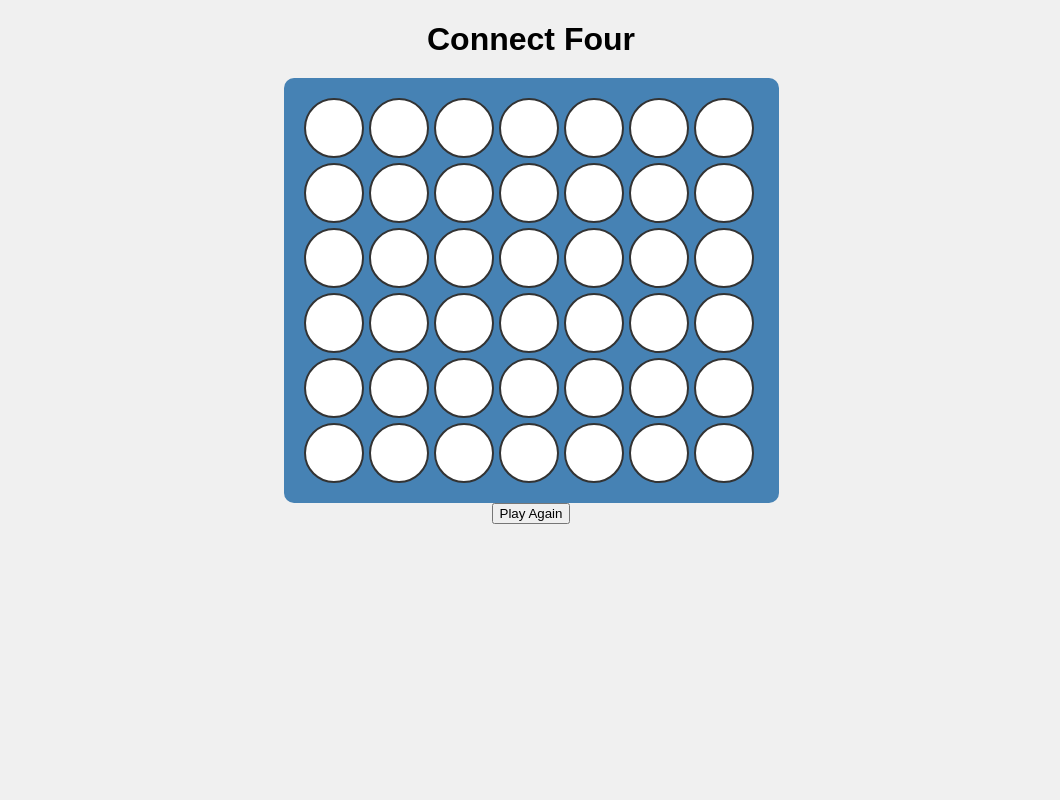
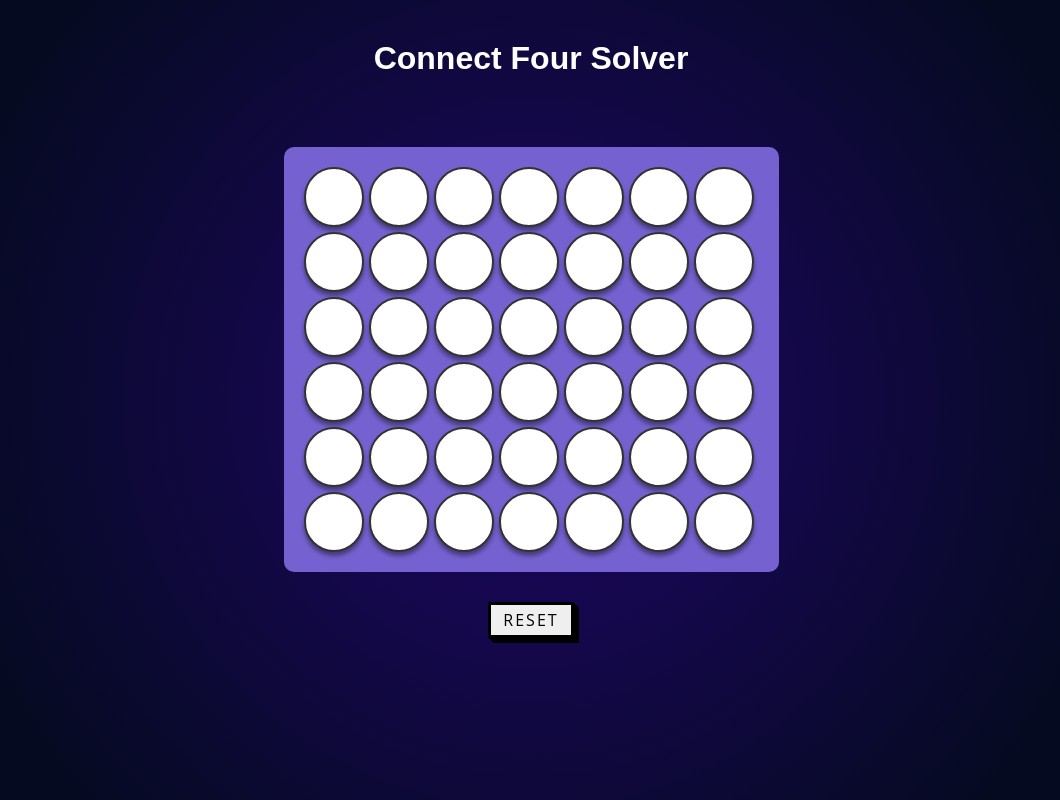
Before and after one commit to tyagidevansh/connect-4, a React (Create React App) app: page / in a window 1280 px wide. Shown: the whole page, without its empty margins (109-1169 px from the left). Built offline with nearby package versions, Linux system fonts and the light colour scheme.

Commit message:
better styling

```diff
--- a/src/App.css
+++ b/src/App.css
@@ -2,13 +2,15 @@
   display: flex;
   flex-direction: column;
   align-items: center;
-  font-family: Arial, sans-serif;
-  background-color: #f0f0f0;
+  font-family:  Arial, sans-serif;
+  background: radial-gradient(circle, #180755 20%, rgb(5, 10, 33) 80%);
   min-height: 100vh;
 }
 
 h1 {
-  margin-bottom: 20px;
+  margin-bottom: 70px;
+  margin-top: 40px;
+  color: #fff;
 }
 
 .game-board {
@@ -16,7 +18,7 @@ h1 {
   flex-direction: column;
   align-items: center;
   gap: 5px;
-  background-color: #4682b4;
+  background-color: #7562d0;
   padding: 20px;
   border-radius: 10px;
 }
@@ -38,16 +40,54 @@ h1 {
   margin-right: 5px;
   background-color: #fff;
   color: #fff;
+  box-shadow: 0px 4px 4px rgba(0, 0, 0, 0.4);
+}
+
+.cell.R,
+.cell.Y {
+  width: 60px;
+  height: 60px;
+  border-radius: 50%;
+  display: flex;
+  justify-content: center;
+  align-items: center;
+  font-size: 24px;
+  cursor: pointer;
+  margin-right: 5px;
+  box-shadow: 0px 2px 4px rgba(0, 0, 0, 0.4);
+  border: 2px solid transparent;
+  transition: border-color 0.3s ease;
 }
 
 .cell.R {
-  background-color: red;
-  color: red;
+  background-color: #ff4444;
+  color: #ff4444;
 }
 
-.cell.B {
-  background-color: blue;
-  color: blue;
+.cell.Y {
+  background-color: #ffd700;
+  color: #ffd700;
+}
+
+.cell:hover {
+  border-color: rgba(255, 255, 255, 0.8);
+}
+
+
+@keyframes fall {
+  0% {
+    transform: translateY(-100px); /* Start position above the board */
+    opacity: 1; /* Fully visible */
+  }
+  100% {
+    transform: translateY(0); /* End position at the board */
+    opacity: 1; /* Fully visible */
+  }
+}
+
+
+.cell.fall-animation-doesnt-work {
+  animation: fall 0.5s ease-in-out forwards; /* Falling animation */
 }
 
 .game-over {
@@ -56,3 +96,37 @@ h1 {
   font-weight: bold;
   color: red;
 }
+
+.playAgain {
+  margin-top: 30px;
+
+}
+
+.playAgainButton {
+  font-family: "Open Sans", sans-serif;
+  font-size: 16px;
+  letter-spacing: 2px;
+  text-decoration: none;
+  text-transform: uppercase;
+  color: #000;
+  cursor: pointer;
+  border: 3px solid;
+  padding: 0.25em 0.5em;
+  box-shadow: 1px 1px 0px 0px, 2px 2px 0px 0px, 3px 3px 0px 0px, 4px 4px 0px 0px, 5px 5px 0px 0px;
+  position: relative;
+  user-select: none;
+  -webkit-user-select: none;
+  touch-action: manipulation;
+}
+
+.playAgainButton:active {
+  box-shadow: 0px 0px 0px 0px;
+  top: 5px;
+  left: 5px;
+}
+
+@media (min-width: 768px) {
+  .playAgainButton {
+    padding: 0.25em 0.75em;
+  }
+}
--- a/src/App.js
+++ b/src/App.js
@@ -1,12 +1,22 @@
 import React, { useState, useEffect } from 'react';
 import './App.css';
 
-function Cell({ value, onCellClick }) {
-  return <button className={`cell ${value}`} onClick={onCellClick}>{value}</button>;
+function Cell({ value, onCellClick, isAnimating, lastCell, rowIndex, colIndex }) {
+  const isLastCell = lastCell && lastCell.rowIndex == rowIndex && lastCell.colIndex == colIndex;
+  console.log(isLastCell, rowIndex, colIndex);
+  return (
+    <button
+    className={`cell ${value} ${isAnimating && isLastCell ? 'fall-animation' : ''}`}
+      onClick={onCellClick}
+      disabled={isAnimating}
+    >
+      {value}
+    </button>
+  );
 }
 
 function PlayAgain({onButtonClick}) {
-  return <button className='playAgainButton' onClick={onButtonClick}>Play Again</button>
+  return <button className='playAgainButton' onClick={onButtonClick}> Reset </button>
 }
 
 function App() {
@@ -16,7 +26,8 @@ function App() {
   const [isRedNext, setIsRedNext] = useState(true);
   const [gameOver, setGameOver] = useState(false);
   const [line, setLine] = useState("");
-  const [nextmove, setNextMove] = useState("");
+  const [isAnimating, setIsAnimating] = useState(false);
+  const [lastCell, setLastCell] = useState(null);
 
   useEffect(() => {
     console.log(line);
@@ -26,16 +37,22 @@ function App() {
   }, [line, isRedNext]);
 
   function handleClick(rowIndex, colIndex) {
+    setLastCell({rowIndex, colIndex});
+    setIsAnimating(true); // Set animation flag to true
+    setTimeout(() => {
+      setIsAnimating(false); // Reset animation flag after animation duration
+    }, 500);
+
     const copy = [...gameState];
 
     let lowestEmptyRowIndex = rowIndex;
     while (lowestEmptyRowIndex < boardHeight - 1 && copy[lowestEmptyRowIndex + 1][colIndex] === '0') {
       lowestEmptyRowIndex++;
     }
-    if (copy[lowestEmptyRowIndex][colIndex] === 'R' || copy[lowestEmptyRowIndex][colIndex] === 'B') {
+    if (copy[lowestEmptyRowIndex][colIndex] === 'R' || copy[lowestEmptyRowIndex][colIndex] === 'Y') {
       return;
     }
-    copy[lowestEmptyRowIndex][colIndex] = isRedNext ? 'R' : 'B';
+    copy[lowestEmptyRowIndex][colIndex] = isRedNext ? 'R' : 'Y';
     setGameState(copy);
     setLine(line + String(colIndex + 1));
     if (checkForWin(lowestEmptyRowIndex, colIndex)) {
@@ -58,7 +75,7 @@ function App() {
   }
 
   function checkForWin(rowIndex, colIndex) {
-    const token = isRedNext ? 'R' : 'B';
+    const token = isRedNext ? 'R' : 'Y';
     const directions = [[-1, 0], [1, 0], [0, -1], [0, 1], [-1, -1], [-1, 1], [1, -1], [1, 1]];
     for (const [dx, dy] of directions) {
       let count = 1;
@@ -108,18 +125,20 @@ function App() {
 
   return (
     <div className="container">
-      <h1>Connect Four</h1>
+      <h1>Connect Four Solver</h1>
       <div className="game-board">
         {gameState.map((row, rowIndex) => (
           <div key={rowIndex} className="row">
             {row.map((cell, colIndex) => (
-              <Cell key={colIndex} value={cell} onCellClick={() => handleClick(rowIndex, colIndex)} />
+              <Cell key={colIndex} value={cell} onCellClick={() => handleClick(rowIndex, colIndex)} isAnimating = {isAnimating} lastCell = {lastCell} rowIndex = {rowIndex} colIndex = {colIndex}/>
             ))}
           </div>
         ))}
       </div>
       {gameOver && <div className="game-over">Game Over!</div>}
-      <PlayAgain onButtonClick={() => handlePlayAgain()}/>
+      <div className='playAgain'>
+        <PlayAgain onButtonClick={() => handlePlayAgain()}/>
+      </div>
     </div>
   );
 }
```
Also changed, not shown: 2 other files (tests, documents, lock files or other folders).
